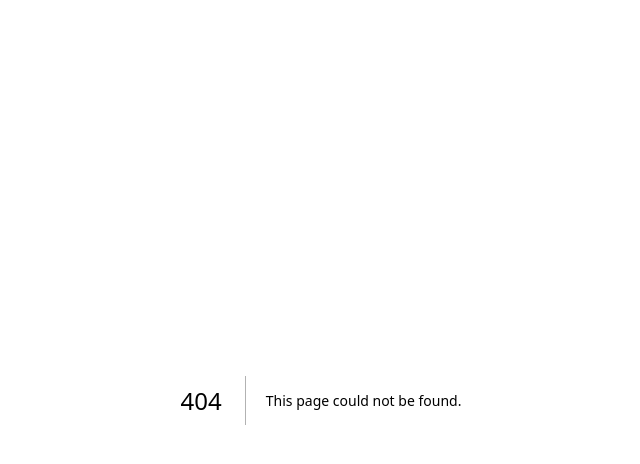
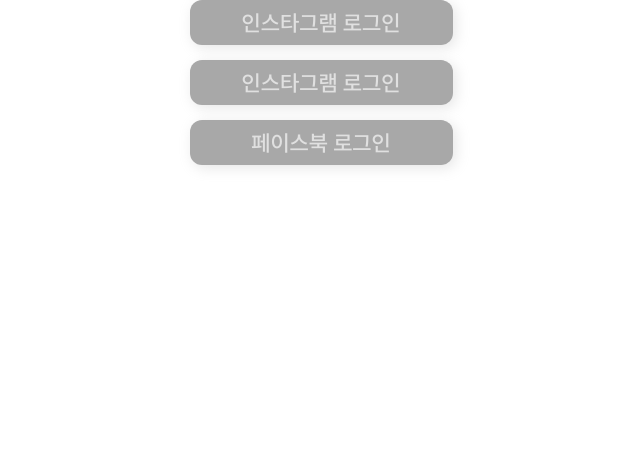
Before and after one commit to mobi-projects/nail-case-client, a Next.js app: page /sign in a window 1280 px wide. Before the commit this address had no page. Shown: the top 464 px of the page, without its empty margins (319-959 px from the left). Built offline with nearby package versions, Linux system fonts and the light colour scheme.

Commit message:
🎨 임시 sign페이지 복구(삭제예정)
### - 미작성 시, 삭제
* issue: [NAILCASE-269](https://nailcase.atlassian.net/browse/NAILCASE-269)
sub-issues:
 - [NAILCASE-270](https://nailcase.atlassian.net/browse/NAILCASE-270)

```diff
--- /dev/null
+++ b/src/app/(customer)/sign/page.tsx
@@ -0,0 +1,54 @@
+"use client"
+
+import type { HTMLAttributes, PropsWithChildren } from "react"
+
+import { cn } from "@/config/tailwind"
+
+export default function SocialLoginButtonList() {
+	return (
+		<div className="flex h-fit flex-col items-center justify-center gap-[15px]">
+			<SocialLoginButton
+				isDisabled={true}
+				className="bg-gradient-to-tr from-[#FFD96B] via-[#FF2395] to-[#AD23F1] text-[#FFFFFF]"
+			>
+				인스타그램 로그인
+			</SocialLoginButton>
+			<SocialLoginButton
+				isDisabled={true}
+				className="bg-gradient-to-tr from-[#FFD96B] via-[#FF2395] to-[#AD23F1] text-[#FFFFFF]"
+			>
+				인스타그램 로그인
+			</SocialLoginButton>
+			<SocialLoginButton
+				isDisabled={true}
+				className="bg-[#3C599B] text-[#FFFFFF]"
+			>
+				페이스북 로그인
+			</SocialLoginButton>
+		</div>
+	)
+}
+
+type SocialButtonPT = HTMLAttributes<HTMLButtonElement> &
+	PropsWithChildren & {
+		isDisabled?: boolean
+	}
+function SocialLoginButton({
+	isDisabled,
+	children,
+	className,
+}: SocialButtonPT) {
+	return (
+		<button
+			className={cn(
+				"flex h-[45px] w-[263px] items-center justify-center text-nowrap rounded-[12px] p-[2px] text-center text-Title03 font-SemiBold text-White shadow-customGray80 disabled:bg-Gray40 disabled:text-Gray20",
+				!isDisabled &&
+					"transition-all duration-100 hover:scale-95 hover:shadow-customGray60",
+				!isDisabled && className,
+			)}
+			disabled={isDisabled}
+		>
+			{children}
+		</button>
+	)
+}
```
